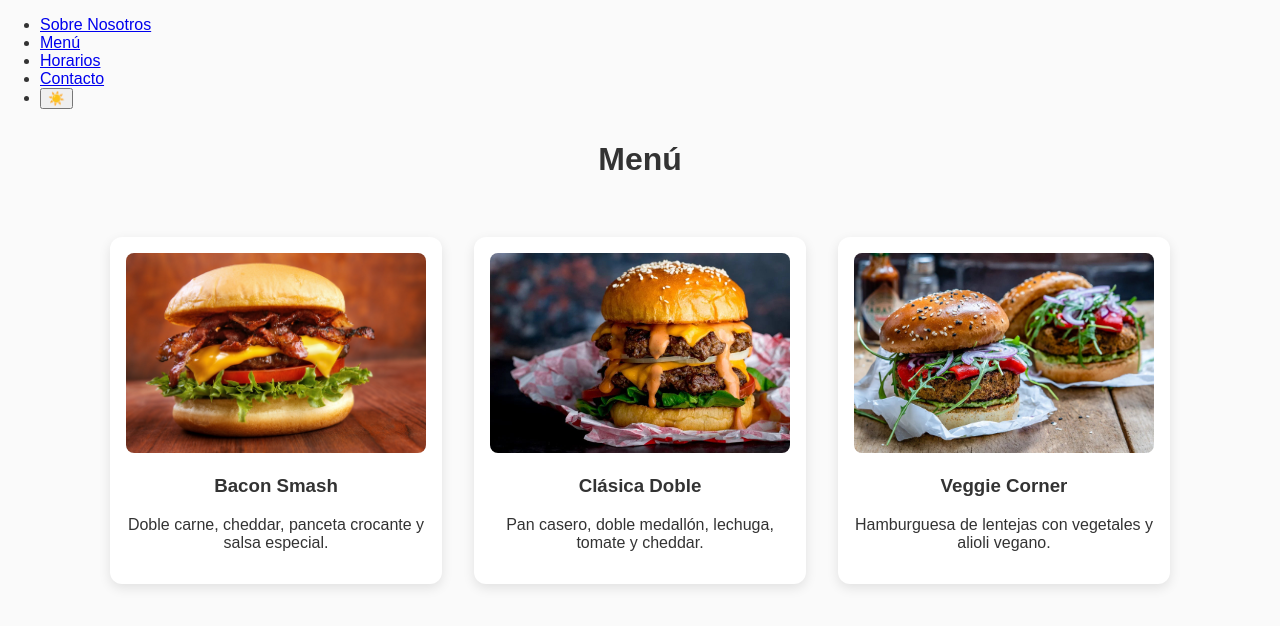
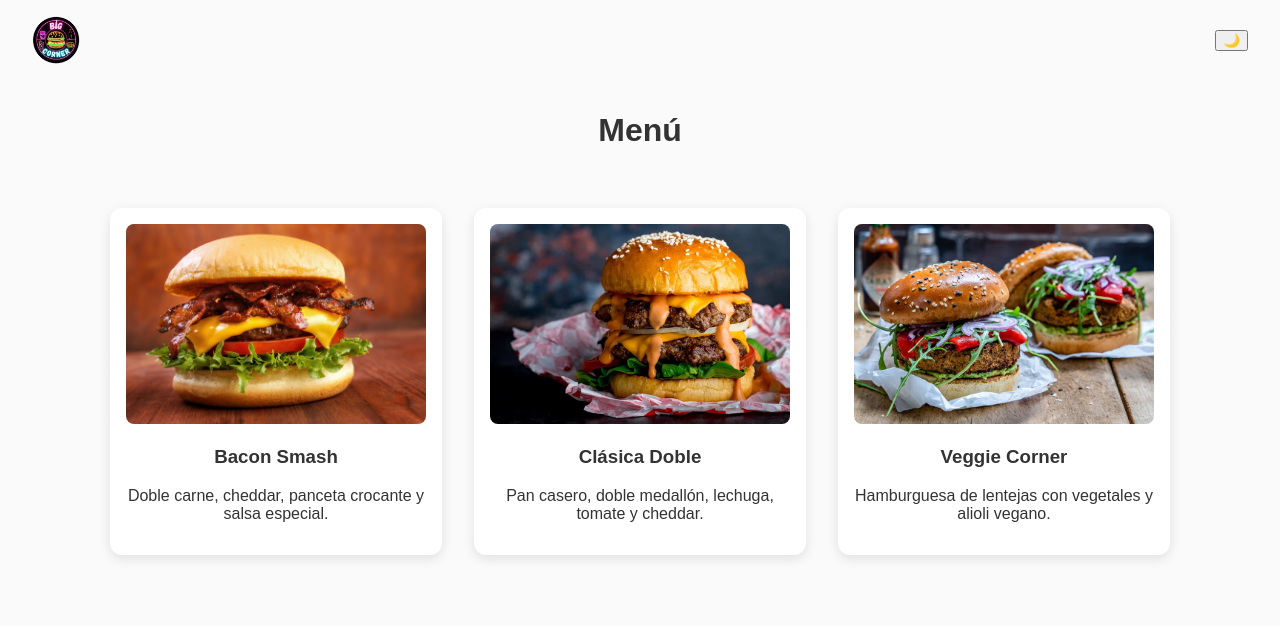
Before and after one commit to besorg/site_bigcorner, an Astro site: page / in a window 1280 px wide. Built offline with nearby package versions, Linux system fonts and the light colour scheme; Astro itself is replaced by a stand-in of ours.

Commit message:
Update Layout.astro

```diff
--- a/src/layouts/Layout.astro
+++ b/src/layouts/Layout.astro
@@ -11,19 +11,14 @@ const { title } = Astro.props;
     <link rel="icon" type="image/png" href="/images/favicon.png" />
   </head>
   <body>
-    <header class="navbar">
-      <nav>
-        <ul>
-          <li><a href="#about">Sobre Nosotros</a></li>
-          <li><a href="#menu">Menú</a></li>
-          <li><a href="#hours">Horarios</a></li>
-          <li><a href="#contact">Contacto</a></li>
-          <li><button id="toggle-theme">☀️</button></li>
-        </ul>
-      </nav>
+    <header style="display: flex; align-items: center; justify-content: space-between; padding: 1rem 2rem;">
+      <img src="/images/logo.png" alt="Logo BIG CORNER" style="height: 48px;" />
+      <button id="toggle-theme" aria-label="Toggle theme">🌙</button>
     </header>
 
-    <slot />
+    <main>
+      <slot />
+    </main>
 
     <script>
       const toggle = document.getElementById('toggle-theme');
```
